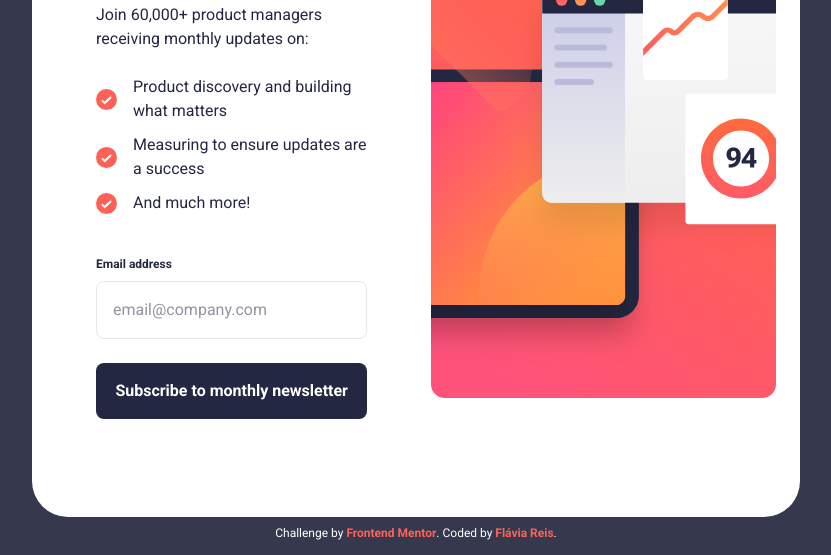
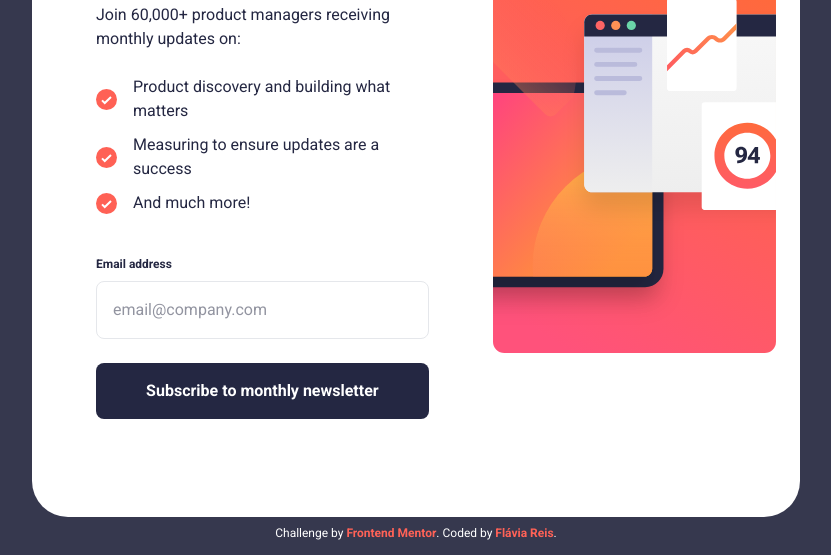
Before and after one commit to flaviare1s/newsletter-sign-up-with-success-message, a website: page src/index.html in a window 1280 px wide. Shown: the part 245-800 px from the top of the page, without its empty margins (224-1055 px from the left). Drawn offline with Linux system fonts and the light colour scheme.

Commit message:
Adjusting the measures

```diff
--- a/src/index.html
+++ b/src/index.html
@@ -20,11 +20,11 @@
   <!-- Sign-up form start -->
 
   <section id="sec1" class="bg-white w-full md:w-[95%] lg:w-[60%] flex flex-col md:flex-row-reverse items-center justify-between p-0 md:rounded-[36px]">
-    <div class="w-full sm:w-[48%] md:pr-6">
+    <div class="w-full sm:w-[40%] md:pr-6">
       <img class="md:hidden w-full" src="../assets/images/illustration-sign-up-mobile.svg" alt="Illustration Sign Up">
       <img class="hidden md:block h-full w-auto py-6 object-contain" src="../assets/images/illustration-sign-up-desktop.svg" alt="Illustration Sign Up">
     </div>
-    <div class="md:w-[52%] px-6 py-10 md:px-16">
+    <div class="md:w-[60%] px-6 py-10 md:px-16">
       <h1 class="text-dark_navy font-bold text-[40px] md:text-[56px] leading-[100%] lg:mt-[58px]">Stay updated!</h1>
       <p class="text-dark_navy text-base leading-[150%] p h-full py-6">Join 60,000+ product managers receiving monthly updates on:</p>
       <div class="text-dark_navy text-base leading-[150%]">
```
Also changed, not shown: src/output.css.
